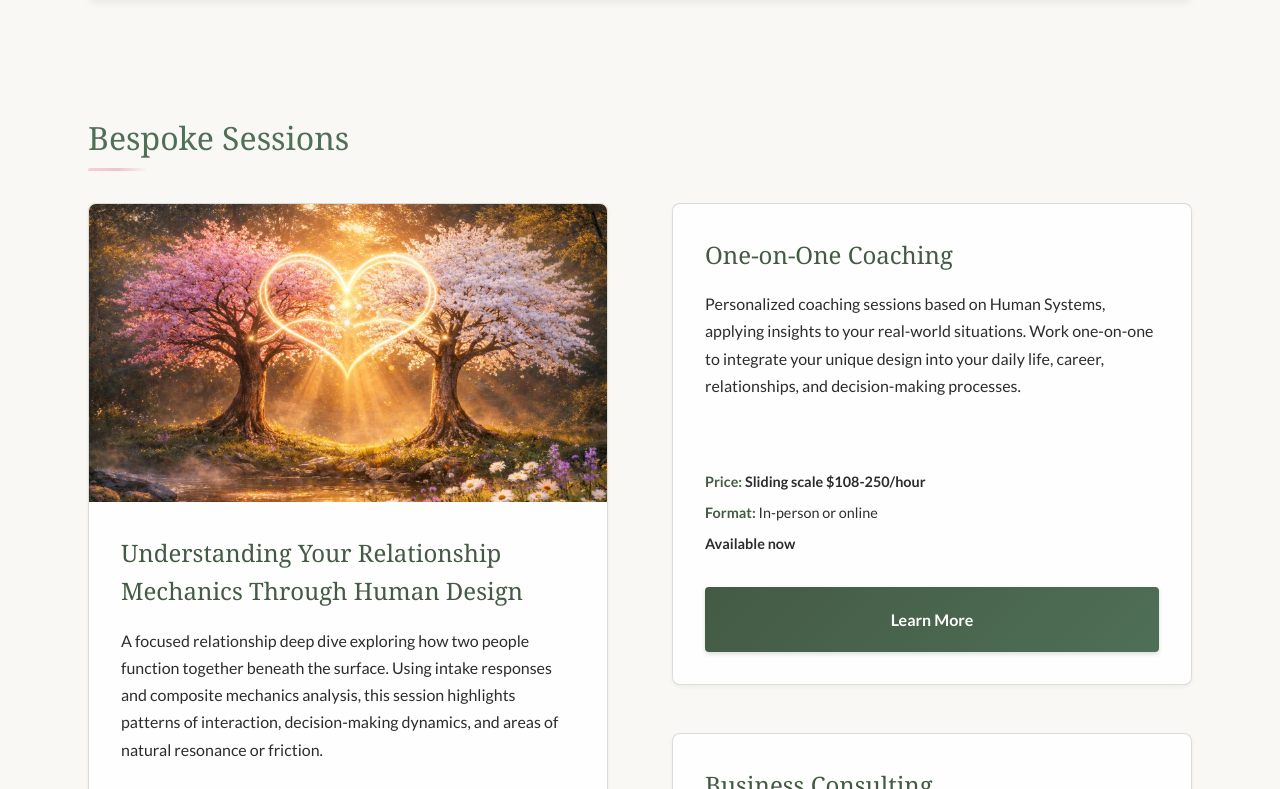
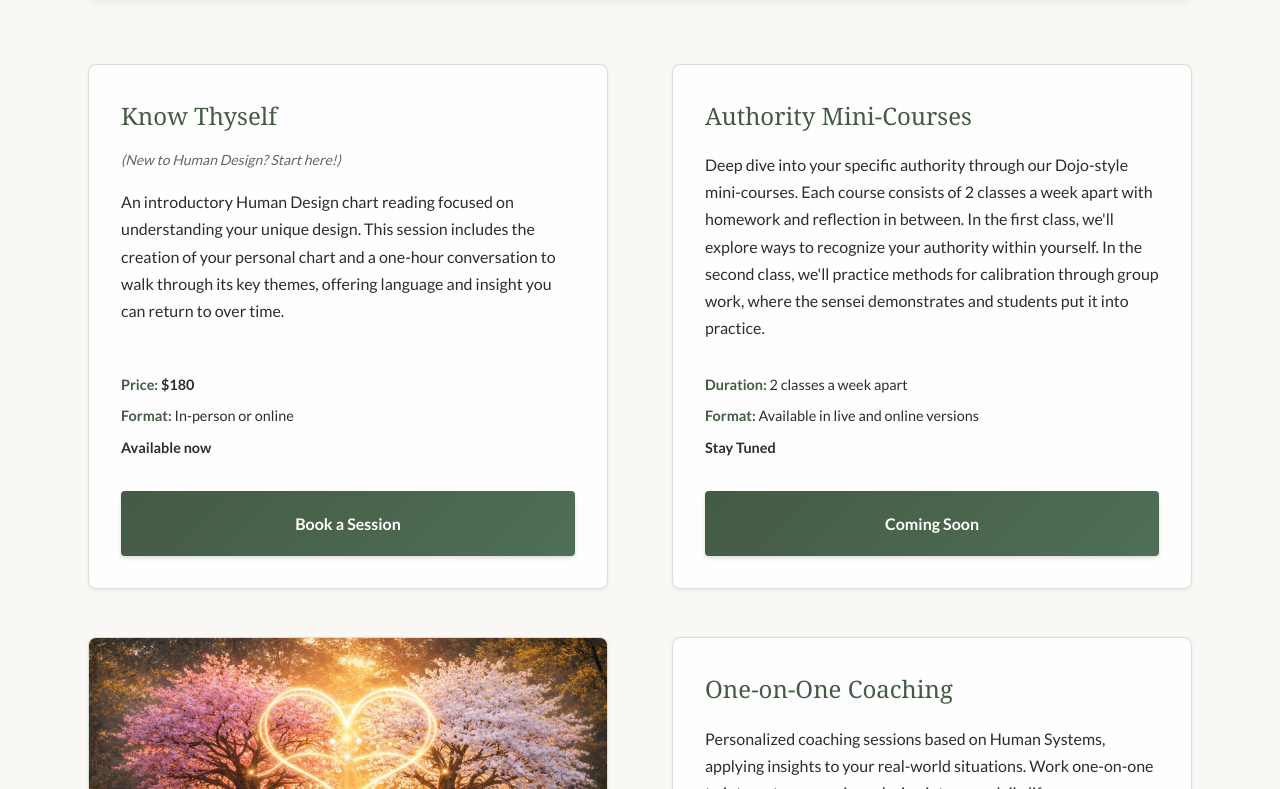
Before and after one commit to msswanshine/lumharalife, a website: page index.html in a window 1280 px wide. Shown: the part 3180-3969 px from the top of the page. Drawn offline with Linux system fonts and the light colour scheme.

Commit message:
Add another offering card.

```diff
--- a/css/styles.css
+++ b/css/styles.css
@@ -1001,6 +1001,15 @@ section p {
     color: var(--color-accent);
     margin-bottom: var(--spacing-sm);
     font-weight: 400;
+}
+
+.offering-subtitle {
+    font-family: 'Lato', sans-serif;
+    font-size: 0.875rem;
+    font-style: italic;
+    color: var(--color-text-light);
+    margin-top: -0.25rem;
+    margin-bottom: var(--spacing-sm);
 }
 
 .offering-description {
--- a/index.html
+++ b/index.html
@@ -173,7 +173,7 @@
         </section>
 
         <section id="offerings">
-            <h2>Talks, Workshops & Courses</h2>
+            <h2>Talks, Workshops & Sessions</h2>
 
             <!-- Featured Offer -->
             <article class="featured-offer" aria-label="Featured offering: Move Like You're Meant To workshop">
@@ -207,32 +207,22 @@
             <!-- Offering Cards Grid -->
             <div class="offerings-grid">
                 <div class="offering-split-container">
-                    <!-- Authority Mini-Courses (Placeholder) - workshop card removed; now featured above -->
-                    <article class="offering-card" aria-label="Authority mini-courses" style="display: none;">
-                        <div class="offering-card-content placeholder-to-remove">
-                            <h3 class="sr-only">Types, Strategies & Authorities</h3>
-                            <p class="sr-only">Move Like You're Meant To: A practical guide to Type, Strategy & Authority. A tour of Human Design’s essentials. Learn the big picture, learn the core vocabulary, and understand how Type, Strategy, and Authority work together.</p>
-                            <img
-                                src="assets/images/types-strategies-authorities.webp"
-                                alt="Move Like You're Meant To: Human Design workshop flyer"
-                                class="offering-flyer-image"
-                                loading="lazy"
-                            />
-                            <div class="offering-flyer-actions">
-                                <button
-                                    type="button"
-                                    class="cta-button"
-                                    id="types-strategies-authorities-btn"
-                                    aria-haspopup="dialog"
-                                    aria-controls="workshop-modal"
-                                >
-                                    Save Your Spot
-                                </button>
+                    <!-- Know Thyself: Introductory chart reading -->
+                    <article class="offering-card" aria-label="Know Thyself introductory Human Design chart reading">
+                        <div class="offering-card-content">
+                            <h3>Know Thyself</h3>
+                            <p class="offering-subtitle">(New to Human Design? Start here!)</p>
+                            <p class="offering-description">An introductory Human Design chart reading focused on understanding your unique design. This session includes the creation of your personal chart and a one-hour conversation to walk through its key themes, offering language and insight you can return to over time.</p>
+                            <div class="offering-details">
+                                <p class="offering-price"><strong>Price:</strong> $180</p>
+                                <p class="offering-format"><strong>Format:</strong> In-person or online</p>
+                                <p class="offering-status">Available now</p>
                             </div>
+                            <a href="contact.html" class="cta-button">Book a Session</a>
                         </div>
                     </article>
 
-                    <!-- Authority Mini-Courses (commented out)
+                    <!-- Authority Mini-Courses (Placeholder) -->
                     <article class="offering-card" aria-label="Authority mini-courses">
                         <div class="offering-card-content">
                             <h3>Authority Mini-Courses</h3>
@@ -245,10 +235,8 @@
                             <a href="contact.html" class="cta-button">Coming Soon</a>
                         </div>
                     </article>
-                    -->
                 </div>
 
-                <h2>Bespoke Sessions</h2>
                 <!-- Relationship Mechanics Session with stacked offerings -->
                 <div class="offering-split-container">
                     <!-- Relationship Mechanics Session -->
```
